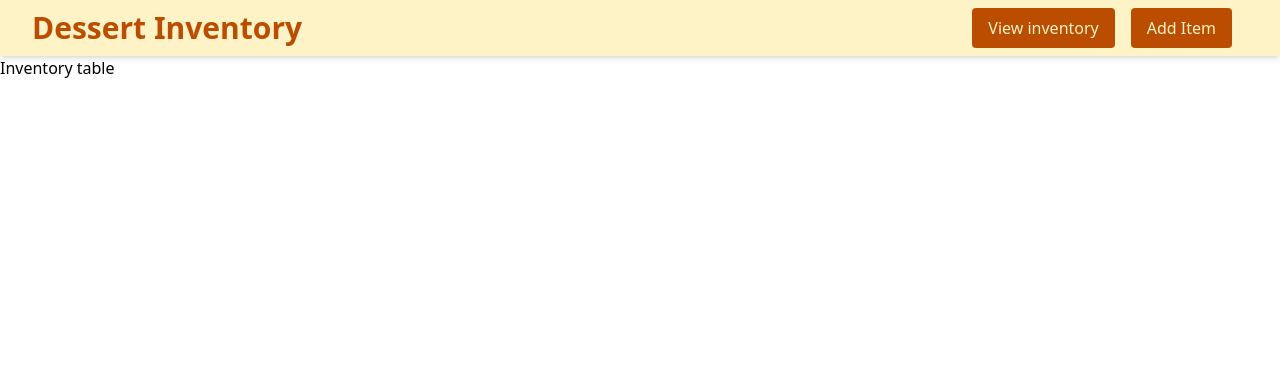
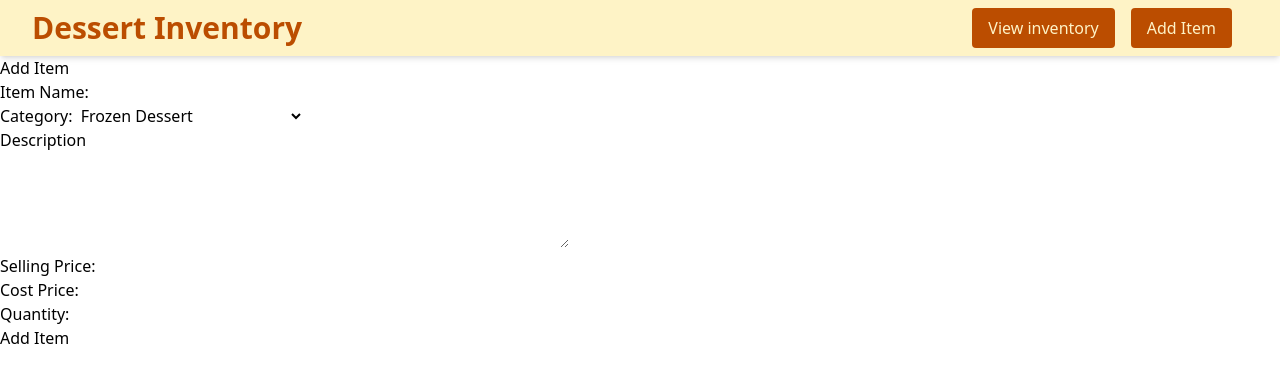
Before and after one commit to rrai23/DessertInv, a PHP site: page /test.html in a window 1280 px wide. Shown: the top 383 px of the page. Run offline with PHP 8.4, Linux system fonts and the light colour scheme; style sheets or scripts are compiled from the project's sources.

Commit message:
Enhance navigation and added add item form; implement initial database schema and data

```diff
--- a/test.html
+++ b/test.html
@@ -17,13 +17,40 @@
         </div>
     </nav>
 
-    <div id="inventory-table-div" class="">
+    <!--to be styled-->
+    <div id="inventory-table-div" class="hidden">
         <h1>Inventory table</h1>
         <!--Well change the inner html of this with php-->
     </div>
 
-    <div id="add-item-form-div" class="hidden">
+    <!--to be styled-->
+    <div id="add-item-form-div" class="">
         <h1>Add Item</h1>
+        <form action="add-item-process.php" method="get">
+            <label for="item-name">Item Name: </label>
+            <input type="text" name="item-name"><br>
+            <label for="item-category">Category: </label>
+            <select name="item-category">
+                <option value="Frozen_Dessert">Frozen Dessert</option>
+                <option value="Cold_Dessert">Cold Dessert</option>
+                <option value="Hot_Dessert">Hot Dessert</option>
+                <option value="Room_Temperature_Dessert">Room Temperature Dessert</option>
+                <option value="Bite-sized_Dessert">Bite-sized Dessert</option>
+            </select><br>
+            <label for="item-description">Description</label><br>
+            <textarea
+            name="item-description"
+            rows="4" cols="60"
+            placeholder="Enter a description of the item...">
+            </textarea><br>
+            <label for="item-sell-price">Selling Price: </label>
+            <input type="number" name="item-sell-price" step="0.01"><br>
+            <label for="item-cost-price">Cost Price: </label>
+            <input type="number" name="item-cost-price" step="0.01"><br>
+            <label for="item-quantity">Quantity: </label>
+            <input type="number" name="item-quantity"><br>
+            <input type="submit" value="Add Item">
+        </form>
     </div>
 </body>
 <script src="index.js"></script>
```
Also changed, not shown: add-item-process.php (added, +9 -0 lines), database/initial_data.sql (added, +25 -0 lines), database/schema.sql (added, +18 -0 lines), index.php (+36 -8 lines).
